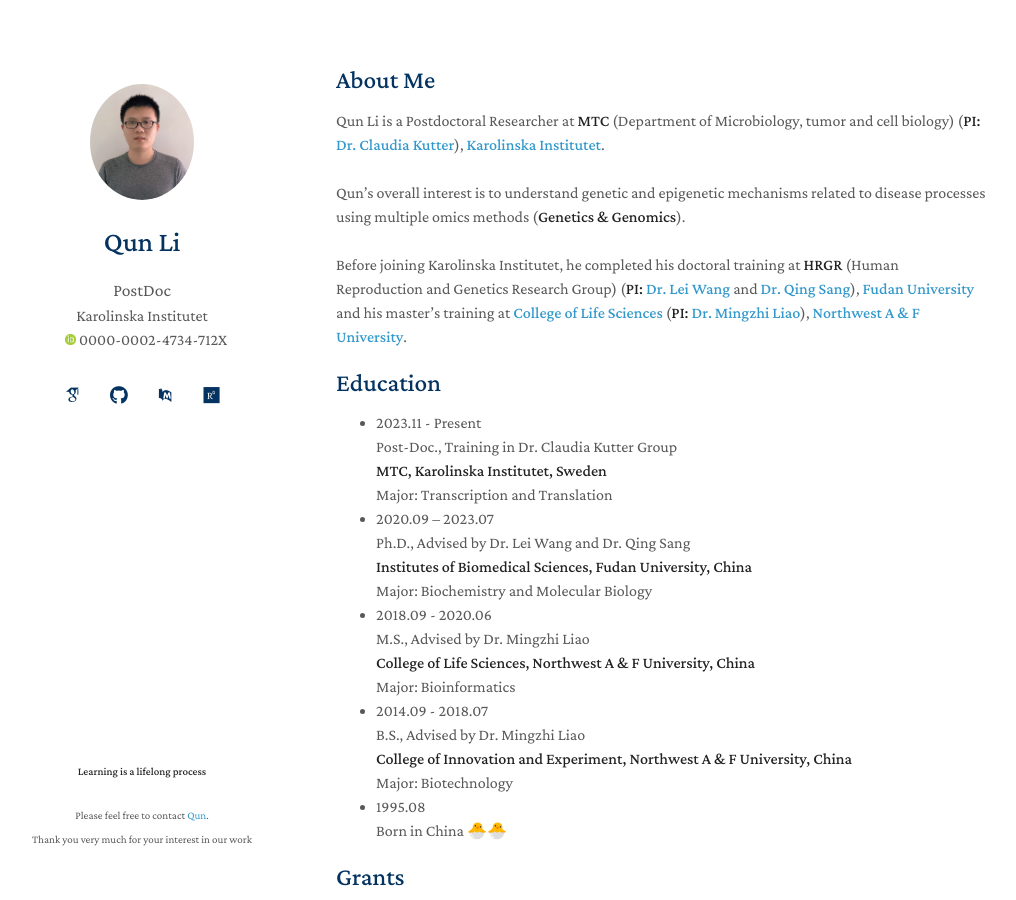
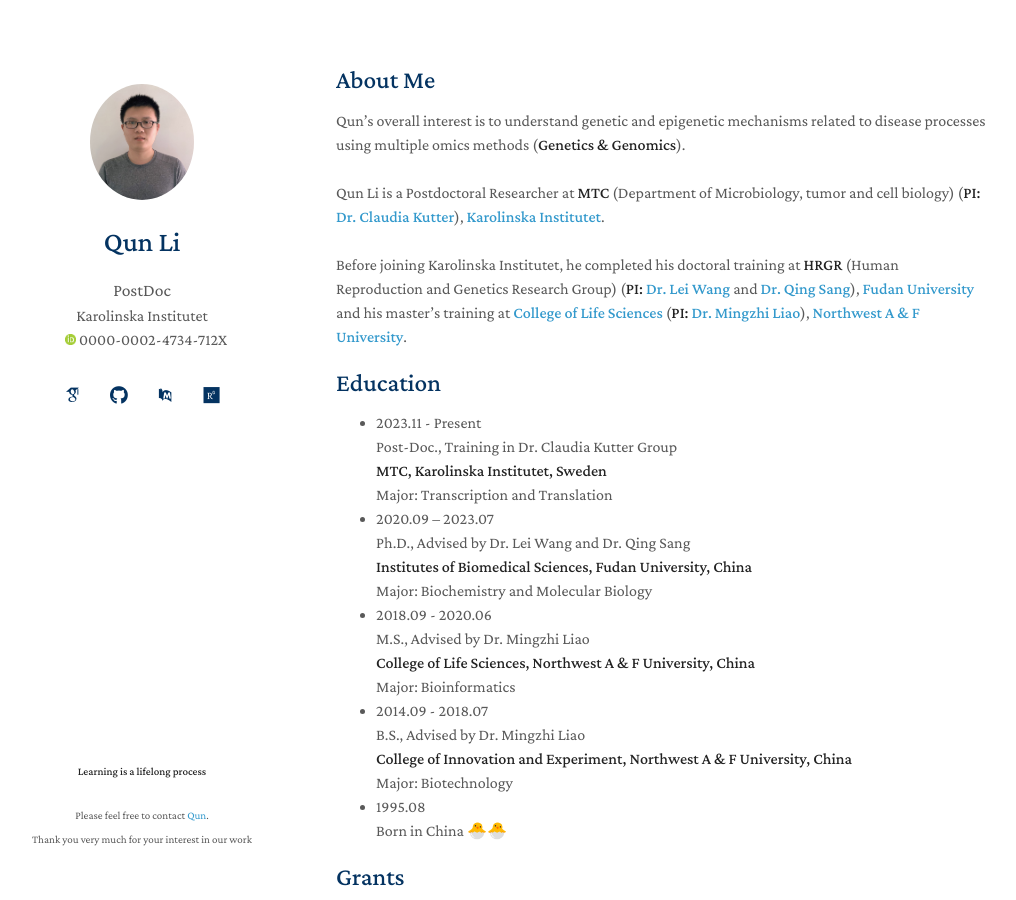
Before and after one commit to liqunbio/liqunbio.github.io, a Jekyll site: the page built from index.md, in a window 1280 px wide and 900 px high. Shown: the whole window, without its empty margins (134-1150 px from the left). Built offline with Jekyll 4.4.1, drawn with Linux system fonts in a browser that asks for light colours; some web fonts are replaced; comment, search, counter and statistics services are not loaded; our own code applies the rules of GitHub Pages for plain Markdown files.

Commit message:
Update index.md

```diff
--- a/index.md
+++ b/index.md
@@ -4,9 +4,9 @@ layout: homepage
 
 ## About Me
 
+Qun's overall interest is to understand genetic and epigenetic mechanisms related to disease processes using multiple omics methods (**Genetics & Genomics**). <br>
+<br>
 Qun Li is a Postdoctoral Researcher at [**MTC**](https://ki.se/mtc) (Department of Microbiology, tumor and cell biology) (**PI: [Dr. Claudia Kutter](https://ki.se/en/research/groups/regulatory-transcriptomics-kutter-group)**), **[Karolinska Institutet](https://ki.se/)**. <br>
-<br>
-Qun's overall interest is to understand genetic and epigenetic mechanisms related to disease processes using multiple omics methods (**Genetics & Genomics**). <br>
 <br>
 Before joining Karolinska Institutet, he completed his doctoral training at [**HRGR**](https://reprod-genet.fudan.edu.cn/) (Human Reproduction and Genetics Research Group) (**PI: [Dr. Lei Wang](https://reprod-genet.fudan.edu.cn/laben/c5/0f/c23194a247055/page.htm)** and **[Dr. Qing Sang](https://reprod-genet.fudan.edu.cn/laben/c5/10/c23194a247056/page.htm)**), **[Fudan University](https://www.fudan.edu.cn/)** and his master's training at **[College of Life Sciences](https://sm.nwafu.edu.cn/index.htm)** (**PI: [Dr. Mingzhi Liao](https://sm.nwafu.edu.cn/szdw/js2/389648.htm)**), **[Northwest A & F University](https://www.nwsuaf.edu.cn/)**. <br>
 
```
